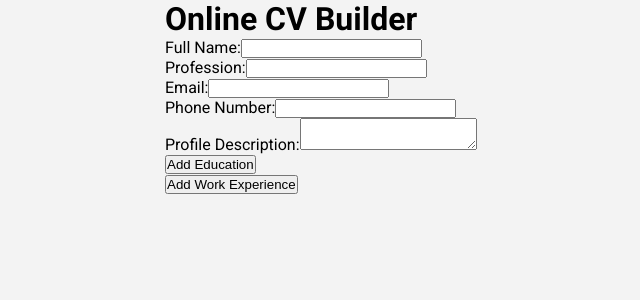
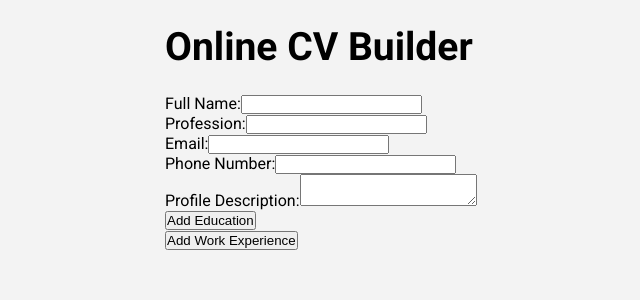
Before and after one commit to mark-akom/cv-builder, a React (Create React App) app: page / in a window 1280 px wide. Shown: the top 300 px of the page, without its empty margins (27-667 px from the left). Built offline with nearby package versions, Linux system fonts and the light colour scheme.

Commit message:
styled app heading

```diff
--- a/src/styles/app.css
+++ b/src/styles/app.css
@@ -8,7 +8,7 @@
 
 :root {
     --body-font-size: 1rem;
-    --heading-font-size: 1.953rem;
+    --heading-font-size: 2.441rem;
     --app-bg-color: #f3f3f3;
 }
 
@@ -21,6 +21,13 @@ html {
 .app-body {
     width: 70%;
     margin: auto;
+    padding-top: 24px;
 }
 
 /* styling of the app heading */
+
+.app-body > h1 {
+    font-size: var(--heading-font-size);
+    font-weight: 700;
+    padding-bottom: 24px;
+}
```
